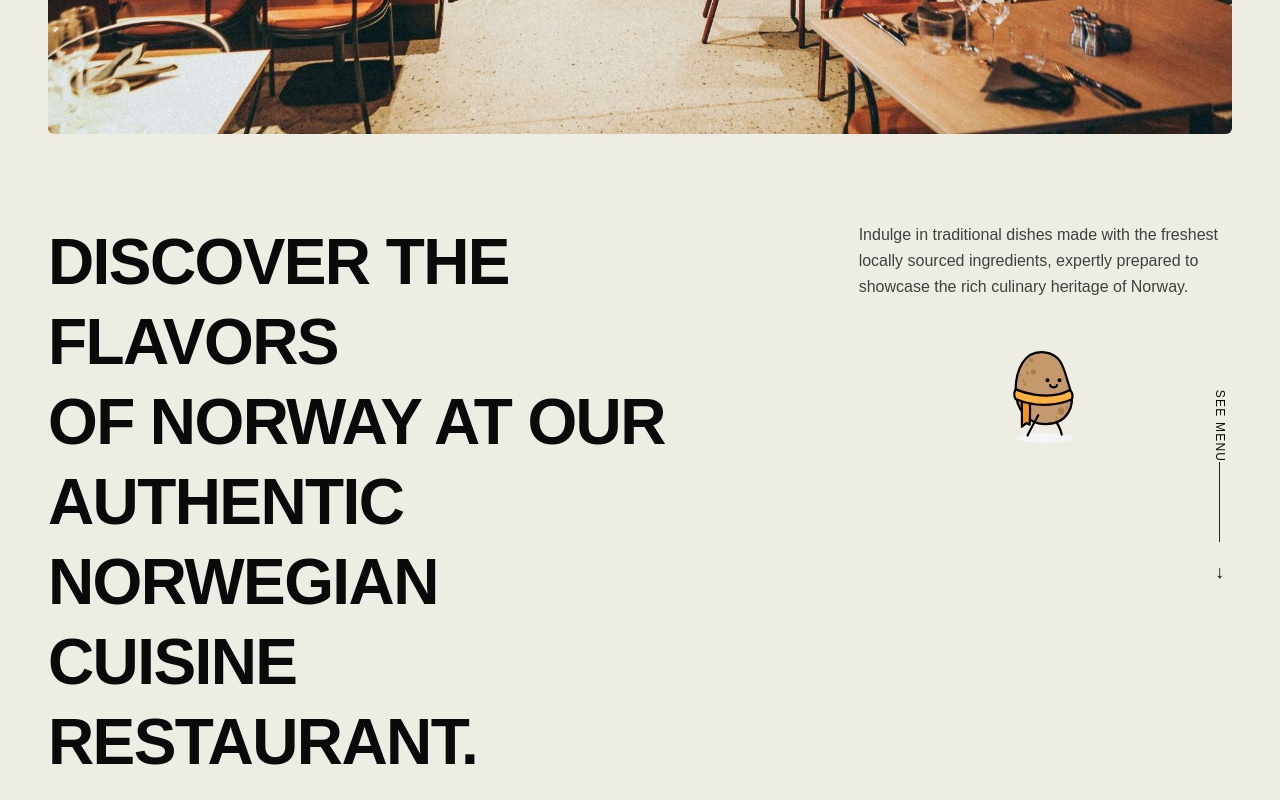
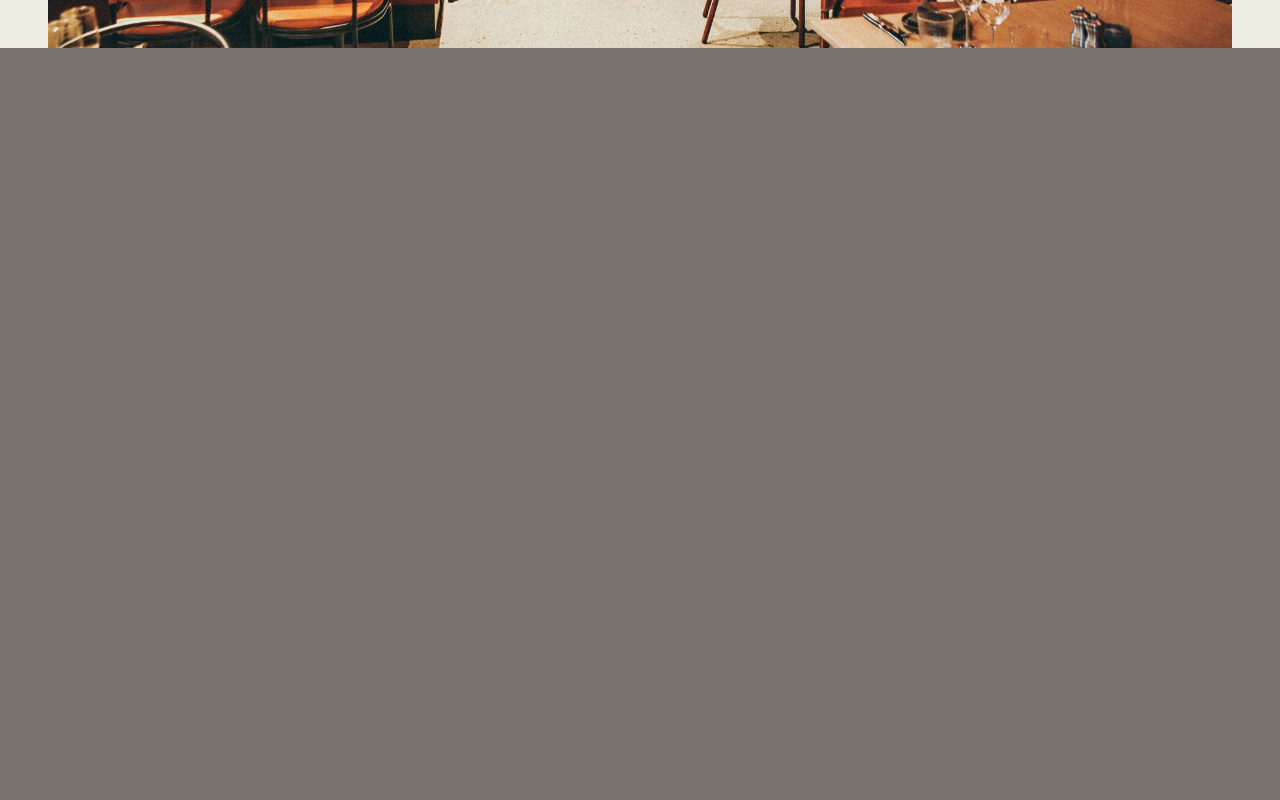
Before and after one commit to BagasAjiSaputra/restaurant-1, a Next.js app: page / in a window 1280 px wide. Shown: the part 752-1552 px from the top of the page. Built offline with nearby package versions, Linux system fonts and the light colour scheme; a web font is replaced by a local one.

Commit message:
Add Transition

```diff
--- a/src/app/page.tsx
+++ b/src/app/page.tsx
@@ -1,11 +1,18 @@
 import Link from "next/link"
 import Navbar from "@/components/navbar/navbar"
 import PotatoLottie from "@/components/loading/potato/potato"
+import PageTransition from "@/components/templates/transition/PageTransition";
+import RectangleTransition from "@/components/templates/transition/RectangleTransition";
+import ClientWrapper from "@/components/templates/transition/Wrapper";
 
 export default function HomePage() {
 
   return (
     <>
+
+      <RectangleTransition />
+        <PageTransition>
+          <ClientWrapper>
       <div className="flex justify-center">
         <h1 data-aos="fade-up" className="text-[13vw] leading-none mt-2">FJORDSMAKEN</h1>
       </div>
@@ -121,6 +128,8 @@ export default function HomePage() {
           </div>
         </div>
       </section>
+          </ClientWrapper>
+        </PageTransition>
     </>
   )
 }
--- /dev/null
+++ b/src/components/templates/transition/PageTransition.tsx
@@ -0,0 +1,30 @@
+"use client";
+import { memo, ReactNode } from "react";
+import { AnimatePresence, motion } from "framer-motion";
+import { usePathname } from "next/navigation";
+type PageTransitionProps = {
+  children: ReactNode;
+};
+
+const PageTrainsition = ({ children }: PageTransitionProps) => {
+  const pathname = usePathname();
+  return (
+    <AnimatePresence>
+      <motion.div
+        initial={{ opacity: 1 }}
+        animate={{
+          opacity: 0,
+          transition: {
+            delay: 1,
+            duration: 1,
+            ease: "easeInOut",
+          },
+        }}
+        className="min-h-screen w-full fixed top-0 left-0 pointer-events-none"
+      />
+      <div key={pathname}>{children}</div>
+    </AnimatePresence>
+  );
+};
+
+export default memo(PageTrainsition);
--- /dev/null
+++ b/src/components/templates/transition/Rectangle.tsx
@@ -0,0 +1,103 @@
+"use client";
+import { memo } from "react";
+import { animate, delay, motion } from "framer-motion";
+import Image from "next/image";
+// import maskotImage from "@/public/assets/maskot.png";
+
+const rectangleVariants = {
+  initial: (custom: any) => ({
+    y: custom.initialY || "-100%",
+    height: custom.initialHeight || "100%",
+  }),
+  animate: (custom: any) => ({
+    y: custom.animateY || "0%",
+    height: custom.animateHeight || "100%",
+  }),
+  exit: (custom: any) => ({
+    y: custom.exitY || ["0%", "-100%"],
+    height: ["0%", "100%"],
+  }),
+};
+
+const Rectangle = () => {
+  return (
+    <div className="z-50">
+      {/* Layer 1 */}
+      <motion.div
+        custom={{}}
+        variants={rectangleVariants}
+        initial="initial"
+        animate="animate"
+        exit="exit"
+        transition={{
+          delay: 0,
+          duration: 0.6,
+          ease: [0.63, 0, 0.17, 1],
+        }}
+        className="fixed top-full w-screen h-screen z-30 bg-stone-500"
+      >
+        {/* CONTENT STATIS - CENTER SCREEN */}
+        <div className="flex flex-col items-center justify-center h-full">
+          {/* <Image
+            src={maskotImage}
+            alt="Maskot Pisangku"
+            width={120}
+            height={120}
+            priority
+          /> */}
+          {/* <h1 className="mt-4 text-white text-5xl tracking-wide  ">
+            FjordsMaken
+          </h1> */}
+          {/* <p className="text-white text-xl mt-2">Hello</p> */}
+        </div>
+      </motion.div>
+
+      {/* Layer 2 */}
+      <motion.div
+        custom={{}}
+        variants={rectangleVariants}
+        initial="initial"
+        animate="animate"
+        exit="exit"
+        transition={{
+          delay: 0.45,
+          duration: 0.8,
+          ease: [0.63, 0, 0.17, 1],
+        }}
+        className="fixed top-full w-screen h-screen z-20 bg-stone-300"
+      />
+
+      {/* Layer 3 */}
+      <motion.div
+        custom={{}}
+        variants={rectangleVariants}
+        initial="initial"
+        animate="animate"
+        exit="exit"
+        transition={{
+          delay: 0.55,
+          duration: 1,
+          ease: [0.63, 0, 0.17, 1],
+        }}
+        className="fixed top-full w-screen h-screen z-10 bg-stone-200"
+      />
+
+      {/* Layer 4 */}
+      <motion.div
+        custom={{}}
+        variants={rectangleVariants}
+        initial="initial"
+        animate="animate"
+        exit="exit"
+        transition={{
+          delay: 0.65,
+          duration: 1,
+          ease: [0.63, 0, 0.17, 1],
+        }}
+        className="fixed top-full w-screen h-screen z-10 bg-stone-100"
+      ></motion.div>
+    </div>
+  );
+};
+
+export default memo(Rectangle);
--- /dev/null
+++ b/src/components/templates/transition/RectangleTransition.tsx
@@ -0,0 +1,24 @@
+"use client";
+import { memo } from "react";
+import { AnimatePresence } from "framer-motion";
+import { usePathname } from "next/navigation";
+// components
+import Rectangle from "./Rectangle";
+
+const RectangleTransition = () => {
+  const pathname = usePathname();
+  return (
+    <>
+      <AnimatePresence mode="wait">
+        <div key={pathname}>
+          <div
+          >
+            <Rectangle />
+          </div>
+        </div>
+      </AnimatePresence>
+    </>
+  );
+};
+
+export default memo(RectangleTransition);
--- /dev/null
+++ b/src/components/templates/transition/Wrapper.tsx
@@ -0,0 +1,17 @@
+"use client";
+
+import { ReactNode, useEffect, useState } from "react";
+
+type ClientWrapperProps = { children: ReactNode };
+
+export default function ClientWrapper({ children }: ClientWrapperProps) {
+  const [show, setShow] = useState(false);
+
+  useEffect(() => {
+    const timer = setTimeout(() => setShow(true), 600);
+    return () => clearTimeout(timer);
+  }, []);
+
+  if (!show) return null;
+  return <>{children}</>;
+}
```
